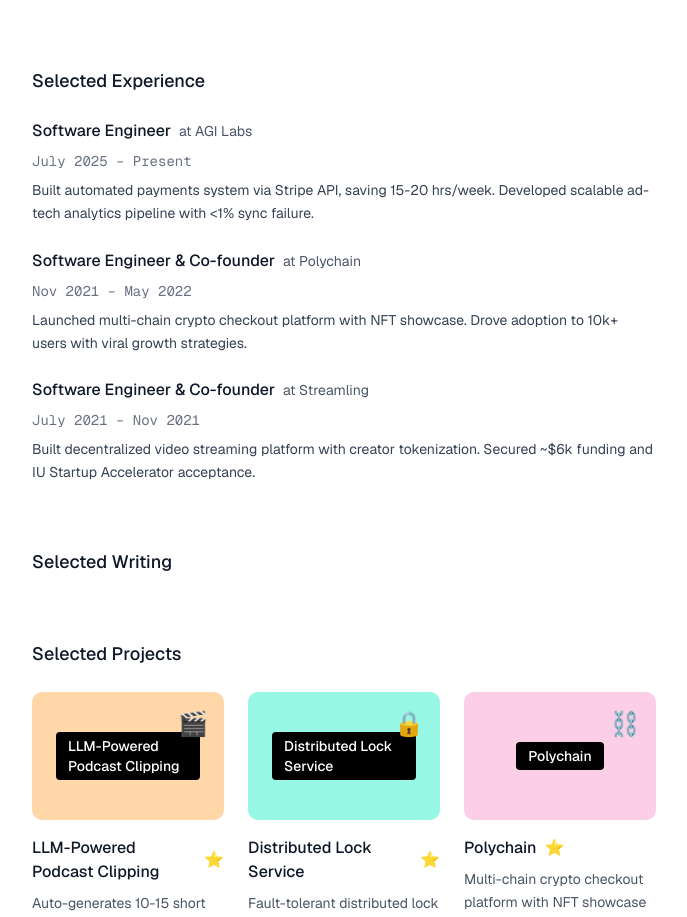
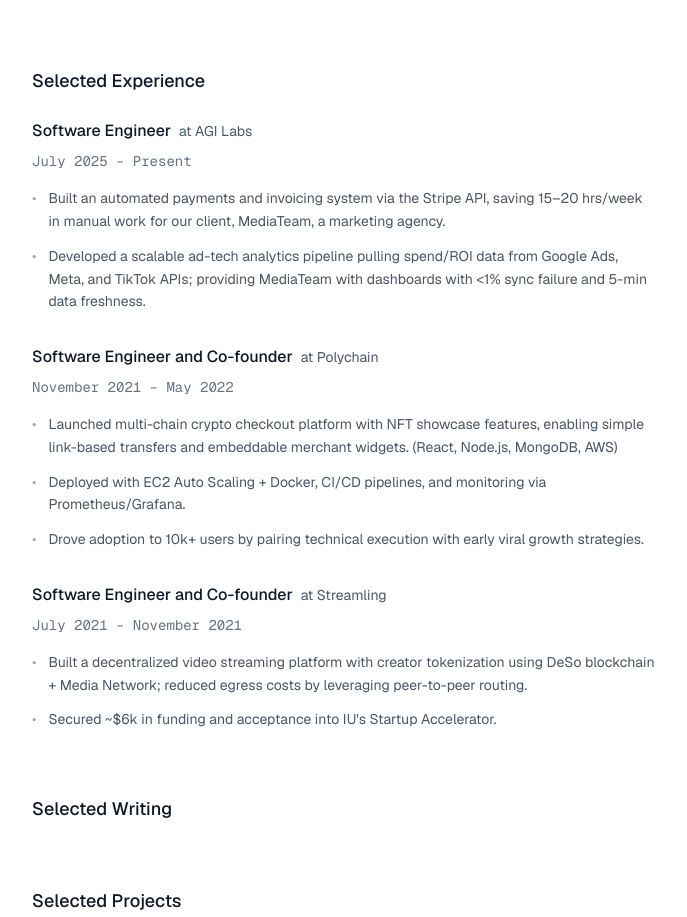
Before and after one commit to 22shivam/personal-website-redesign, a Next.js app: page / in a window 1280 px wide. Shown: the part 645-1562 px from the top of the page, without its empty margins (296-983 px from the left). Built offline with nearby package versions, Linux system fonts and the light colour scheme.

Commit message:
feat: expand homepage experience section with full details
Include detailed bullet points from experience page, maintain formatting

#VERCEL_SKIP

Co-authored-by: Shivam Garg <63256331+22shivam@users.noreply.github.com>

```diff
--- a/app/page.tsx
+++ b/app/page.tsx
@@ -25,22 +25,29 @@ const selectedExperiences = [
     period: "July 2025 – Present",
     title: "Software Engineer",
     company: "AGI Labs",
-    description:
-      "Built automated payments system via Stripe API, saving 15-20 hrs/week. Developed scalable ad-tech analytics pipeline with <1% sync failure.",
+    description: [
+      "Built an automated payments and invoicing system via the Stripe API, saving 15–20 hrs/week in manual work for our client, MediaTeam, a marketing agency.",
+      "Developed a scalable ad-tech analytics pipeline pulling spend/ROI data from Google Ads, Meta, and TikTok APIs; providing MediaTeam with dashboards with <1% sync failure and 5-min data freshness.",
+    ],
   },
   {
-    period: "Nov 2021 – May 2022",
-    title: "Software Engineer & Co-founder",
+    period: "November 2021 – May 2022",
+    title: "Software Engineer and Co-founder",
     company: "Polychain",
-    description:
-      "Launched multi-chain crypto checkout platform with NFT showcase. Drove adoption to 10k+ users with viral growth strategies.",
+    description: [
+      "Launched multi-chain crypto checkout platform with NFT showcase features, enabling simple link-based transfers and embeddable merchant widgets. (React, Node.js, MongoDB, AWS)",
+      "Deployed with EC2 Auto Scaling + Docker, CI/CD pipelines, and monitoring via Prometheus/Grafana.",
+      "Drove adoption to 10k+ users by pairing technical execution with early viral growth strategies.",
+    ],
   },
   {
-    period: "July 2021 – Nov 2021",
-    title: "Software Engineer & Co-founder",
+    period: "July 2021 – November 2021",
+    title: "Software Engineer and Co-founder",
     company: "Streamling",
-    description:
-      "Built decentralized video streaming platform with creator tokenization. Secured ~$6k funding and IU Startup Accelerator acceptance.",
+    description: [
+      "Built a decentralized video streaming platform with creator tokenization using DeSo blockchain + Media Network; reduced egress costs by leveraging peer-to-peer routing.",
+      "Secured ~$6k in funding and acceptance into IU's Startup Accelerator.",
+    ],
   },
 ]
 
@@ -87,15 +94,24 @@ export default function HomePage() {
 
         <section className="space-y-4 sm:space-y-6">
           <h2 className="text-base sm:text-lg font-medium text-gray-900">Selected Experience</h2>
-          <div className="space-y-4 sm:space-y-6">
+          <div className="space-y-6 sm:space-y-8">
             {selectedExperiences.map((experience, index) => (
-              <div key={index} className="space-y-2">
-                <div className="flex flex-col sm:flex-row sm:items-center sm:gap-2">
-                  <h3 className="text-sm sm:text-base font-medium text-gray-900">{experience.title}</h3>
-                  <span className="text-sm text-gray-600">at {experience.company}</span>
+              <div key={index} className="space-y-3 sm:space-y-4">
+                <div className="space-y-1 sm:space-y-2">
+                  <div className="flex flex-col sm:flex-row sm:items-center sm:gap-2">
+                    <h3 className="text-sm sm:text-base font-medium text-gray-900">{experience.title}</h3>
+                    <span className="text-sm text-gray-600">at {experience.company}</span>
+                  </div>
+                  <p className="text-xs sm:text-sm text-gray-500 font-mono">{experience.period}</p>
                 </div>
-                <p className="text-xs sm:text-sm text-gray-500 font-mono">{experience.period}</p>
-                <p className="text-sm text-gray-700 leading-relaxed">{experience.description}</p>
+                <ul className="space-y-2 sm:space-y-3">
+                  {experience.description.map((item, itemIndex) => (
+                    <li key={itemIndex} className="text-sm text-gray-600 leading-relaxed flex">
+                      <span className="text-gray-400 mr-2 sm:mr-3">•</span>
+                      <span>{item}</span>
+                    </li>
+                  ))}
+                </ul>
               </div>
             ))}
           </div>
```
